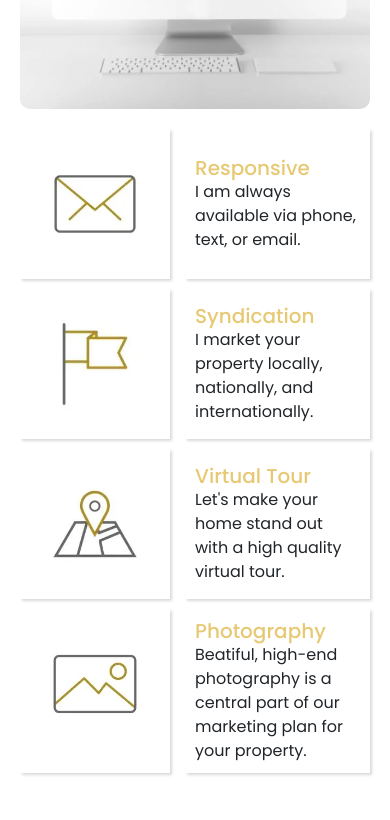
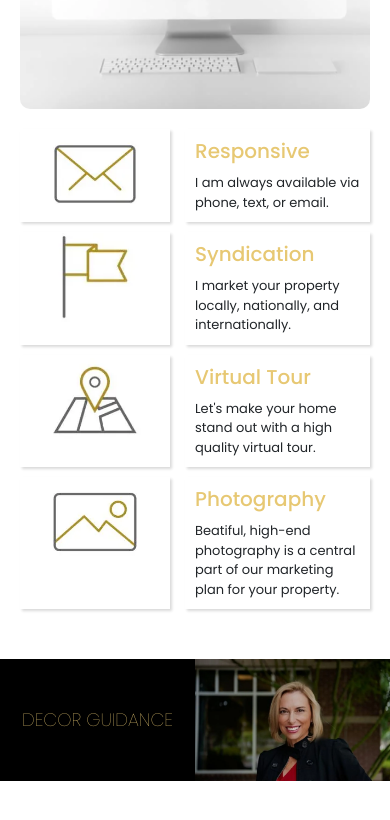
Before and after one commit to jemuzu01/codingtest, a website: page index.html in a window 390 px wide. Shown: the part 800-1620 px from the top of the page. Drawn offline with nearby package versions, Linux system fonts and the light colour scheme.

Commit message:
adjust sizes

```diff
--- a/styles.css
+++ b/styles.css
@@ -316,7 +316,6 @@ ul.main_nav_list > li > a {
 .section__card__icon {
   height: 150px;
   width: 100%;
-  display: fle;
 }
 .section__card__icon img {
   object-fit: cover;
@@ -573,7 +572,7 @@ ul.main_nav_list > li > a {
   flex-direction: column;
   align-items: flex-start;
   gap: 30px;
-  padding: 0 24px;
+  padding: 20px;
   box-shadow: rgba(0, 0, 0, 0.15) 2.4px 2.4px 3.2px;
   background: #ffffff;
 }
@@ -617,7 +616,7 @@ ul.main_nav_list > li > a {
   flex-direction: column;
   align-items: flex-start;
   gap: 30px;
-  padding: 10px 24px;
+  padding: 20px;
   box-shadow: rgba(0, 0, 0, 0.15) 0px 3px 3px 0px;
   background: #ffffff;
 }
@@ -1273,4 +1272,13 @@ ul.main_nav_list > li > a {
   .side__nav__responsive {
     max-width: 100%;
   }
-}
+  .section__card__right {
+    gap: 10px;
+  }
+  .section__card__icon {
+    height: 90px;
+    width: 100%;
+    }
+  .section__card__text p {
+    font-size: 13px;
+  }
```
